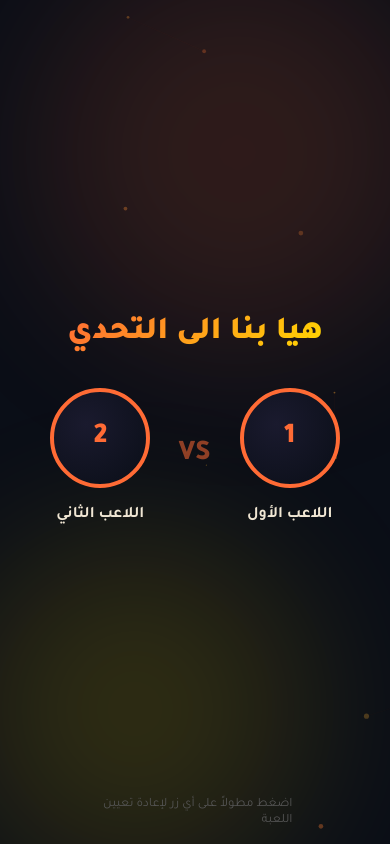
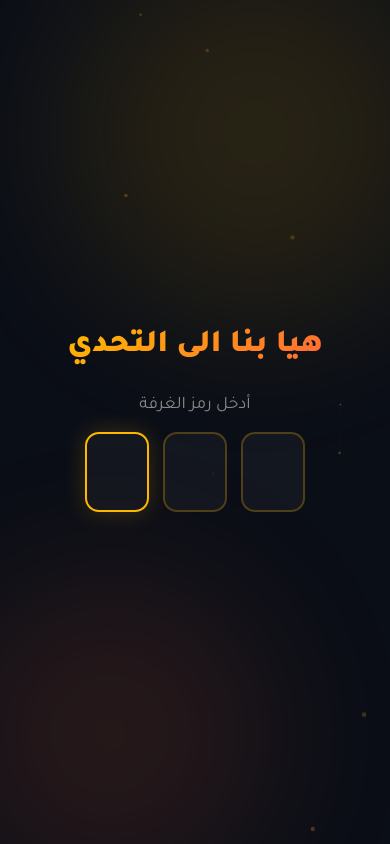
Before and after one commit to exam26p/a, a plain HTML site: page index.html in a window 390 px wide. Drawn offline with Linux system fonts and the light colour scheme; no server answers.

Commit message:
Update index.html

```diff
--- a/index.html
+++ b/index.html
@@ -6,228 +6,120 @@
     <title>التحدي</title>
     <link href="https://fonts.googleapis.com/css2?family=Tajawal:wght@200;400;700;900&display=swap" rel="stylesheet">
     <style>
-        * {
-            margin: 0;
-            padding: 0;
-            box-sizing: border-box;
-        }
-
+        * { margin: 0; padding: 0; box-sizing: border-box; }
         body {
             font-family: 'Tajawal', sans-serif;
             background: #0a0e17;
             color: #f0e6d3;
             min-height: 100vh;
-            overflow: hidden;
+            overflow-x: hidden;
             position: relative;
         }
-
-        canvas#bg {
-            position: fixed;
-            top: 0;
-            left: 0;
-            width: 100%;
-            height: 100%;
-            z-index: 0;
+        canvas#bg { position: fixed; top: 0; left: 0; width: 100%; height: 100%; z-index: 0; }
+        .content {
+            position: relative; z-index: 1;
+            display: flex; flex-direction: column; align-items: center; justify-content: center;
+            min-height: 100vh; padding: 20px; gap: 24px;
         }
-
-        .content {
-            position: relative;
-            z-index: 1;
-            display: flex;
-            flex-direction: column;
-            align-items: center;
-            justify-content: center;
-            min-height: 100vh;
-            padding: 20px;
-            gap: 10px;
+        h1 {
+            font-size: clamp(2rem, 6vw, 3.5rem); font-weight: 900;
+            background: linear-gradient(135deg, #FFB800, #FF6B35);
+            background-clip: text; -webkit-background-clip: text; -webkit-text-fill-color: transparent;
+            text-align: center; animation: titleFloat 3s ease-in-out infinite;
         }
-
-        h1 {
-            font-size: clamp(2rem, 6vw, 3.5rem);
-            font-weight: 900;
-            background: linear-gradient(135deg, #ff6b35, #ffd700);
-            background-clip: text;
-            -webkit-background-clip: text;
-            -webkit-text-fill-color: transparent;
-            margin-bottom: 20px;
-            text-align: center;
-            animation: titleFloat 3s ease-in-out infinite;
+        @keyframes titleFloat { 0%,100%{transform:translateY(0)} 50%{transform:translateY(-8px)} }
+        .code-section { text-align: center; }
+        .code-label { font-size: 1.1rem; color: #888; margin-bottom: 16px; font-weight: 400; }
+        .code-inputs { display: flex; gap: 14px; direction: ltr; justify-content: center; }
+        .code-digit {
+            width: 64px; height: 80px; text-align: center;
+            font-size: 2.2rem; font-weight: 900; font-family: 'Tajawal', sans-serif;
+            border: 2px solid rgba(255, 184, 0, 0.25); border-radius: 14px;
+            background: rgba(255, 255, 255, 0.04); color: #FFB800;
+            outline: none; transition: all 0.3s; caret-color: #FFB800;
         }
-
-        @keyframes titleFloat {
-            0%, 100% { transform: translateY(0); }
-            50% { transform: translateY(-8px); }
+        .code-digit:focus { border-color: #FFB800; box-shadow: 0 0 24px rgba(255, 184, 0, 0.2); }
+        .join-area { display: none; flex-direction: column; align-items: center; gap: 20px; margin-top: 10px; }
+        .join-area.show { display: flex; }
+        .join-title { font-size: 1rem; color: #666; }
+        .players-row { display: flex; gap: clamp(24px, 6vw, 70px); align-items: center; }
+        .player-col { display: flex; flex-direction: column; align-items: center; gap: 14px; }
+        .p-btn {
+            width: clamp(100px, 16vw, 150px); height: clamp(100px, 16vw, 150px);
+            border-radius: 50%; border: 4px solid #FF6B35;
+            background: radial-gradient(circle at 35% 35%, #1a1a2e, #0a0e17);
+            cursor: pointer; transition: all 0.4s cubic-bezier(0.4, 0, 0.2, 1);
+            display: flex; align-items: center; justify-content: center;
+            font-size: clamp(1.6rem, 3.5vw, 2.5rem); color: #FF6B35; font-weight: 900;
+            position: relative; overflow: hidden; font-family: 'Tajawal', sans-serif;
         }
-
-        .players-row {
-            display: flex;
-            gap: clamp(30px, 8vw, 100px);
-            align-items: center;
+        .p-btn.p2 { border-color: #00c9a7; color: #00c9a7; }
+        .p-btn::before {
+            content: ''; position: absolute; inset: 0; border-radius: 50%;
+            background: radial-gradient(circle, rgba(255,107,53,0.2), transparent 70%);
+            opacity: 0; transition: opacity 0.4s;
         }
-
-        .player-col {
-            display: flex;
-            flex-direction: column;
-            align-items: center;
-            gap: 18px;
+        .p-btn.p2::before { background: radial-gradient(circle, rgba(0,201,167,0.2), transparent 70%); }
+        .p-btn:hover:not(.reserved)::before { opacity: 1; }
+        .p-btn:hover:not(.reserved) { transform: scale(1.1); box-shadow: 0 0 35px rgba(255,107,53,0.4); }
+        .p-btn.p2:hover:not(.reserved) { box-shadow: 0 0 35px rgba(0,201,167,0.4); }
+        .p-btn:active:not(.reserved) { transform: scale(0.95); }
+        .p-btn.reserved { border-color: #333 !important; cursor: not-allowed; opacity: 0.4; transform: none !important; box-shadow: none !important; }
+        .p-btn.reserved .btn-icon { display: none; }
+        .p-btn.reserved::after { content: 'محجوز'; position: absolute; font-size: clamp(0.75rem, 1.8vw, 1rem); color: #ff4444; font-weight: 700; font-family: 'Tajawal', sans-serif; }
+        .p-name { font-size: clamp(0.9rem, 2.2vw, 1.2rem); font-weight: 700; }
+        .vs { font-size: clamp(1.2rem, 3vw, 2rem); font-weight: 900; color: #FFB800; animation: vsPulse 1.5s ease-in-out infinite; }
+        @keyframes vsPulse { 0%,100%{opacity:1;transform:scale(1)} 50%{opacity:0.3;transform:scale(1.2)} }
+        .toast {
+            position: fixed; top: 20px; left: 50%; z-index: 1000;
+            transform: translateX(-50%) translateY(-120px);
+            background: #ff4444; color: #fff; padding: 12px 28px; border-radius: 12px;
+            font-weight: 700; font-size: 0.95rem; transition: transform 0.4s cubic-bezier(0.4, 0, 0.2, 1);
+            box-shadow: 0 8px 30px rgba(255, 68, 68, 0.3);
         }
-
-        .p-btn {
-            width: clamp(100px, 18vw, 160px);
-            height: clamp(100px, 18vw, 160px);
-            border-radius: 50%;
-            border: 4px solid #ff6b35;
-            background: radial-gradient(circle at 35% 35%, #1a1a2e, #0a0e17);
-            cursor: pointer;
-            transition: all 0.4s cubic-bezier(0.4, 0, 0.2, 1);
-            display: flex;
-            align-items: center;
-            justify-content: center;
-            font-size: clamp(1.8rem, 4vw, 3rem);
-            color: #ff6b35;
-            font-weight: 900;
-            position: relative;
-            overflow: hidden;
-            font-family: 'Tajawal', sans-serif;
-        }
-
-        .p-btn::before {
-            content: '';
-            position: absolute;
-            inset: 0;
-            border-radius: 50%;
-            background: radial-gradient(circle, rgba(255, 107, 53, 0.25), transparent 70%);
-            opacity: 0;
-            transition: opacity 0.4s;
-        }
-
-        .p-btn:hover:not(.reserved)::before {
-            opacity: 1;
-        }
-
-        .p-btn:hover:not(.reserved) {
-            transform: scale(1.12);
-            box-shadow: 0 0 40px rgba(255, 107, 53, 0.5);
-        }
-
-        .p-btn:active:not(.reserved) {
-            transform: scale(0.95);
-        }
-
-        .p-btn.reserved {
-            border-color: #444;
-            cursor: not-allowed;
-            opacity: 0.45;
-            transform: none !important;
-            box-shadow: none !important;
-        }
-
-        .p-btn.reserved .btn-icon {
-            display: none;
-        }
-
-        .p-btn.reserved::after {
-            content: 'محجوز';
-            position: absolute;
-            font-size: clamp(0.8rem, 2vw, 1.1rem);
-            color: #ff4444;
-            font-weight: 700;
-            font-family: 'Tajawal', sans-serif;
-        }
-
-        .p-name {
-            font-size: clamp(1rem, 2.5vw, 1.4rem);
-            font-weight: 700;
-        }
-
-        .vs {
-            font-size: clamp(1.5rem, 4vw, 2.5rem);
-            font-weight: 900;
-            color: #ff6b35;
-            animation: vsPulse 1.5s ease-in-out infinite;
-        }
-
-        @keyframes vsPulse {
-            0%, 100% { opacity: 1; transform: scale(1); }
-            50% { opacity: 0.4; transform: scale(1.25); }
-        }
-
-        .glow-orb {
-            position: fixed;
-            border-radius: 50%;
-            filter: blur(80px);
-            opacity: 0.15;
-            pointer-events: none;
-            z-index: 0;
-        }
-
-        .orb1 {
-            width: 400px;
-            height: 400px;
-            background: #ff6b35;
-            top: -100px;
-            right: -100px;
-            animation: orbMove1 8s ease-in-out infinite;
-        }
-
-        .orb2 {
-            width: 350px;
-            height: 350px;
-            background: #ffd700;
-            bottom: -100px;
-            left: -100px;
-            animation: orbMove2 10s ease-in-out infinite;
-        }
-
-        @keyframes orbMove1 {
-            0%, 100% { transform: translate(0, 0); }
-            50% { transform: translate(-60px, 60px); }
-        }
-
-        @keyframes orbMove2 {
-            0%, 100% { transform: translate(0, 0); }
-            50% { transform: translate(60px, -60px); }
-        }
-
-        .reset-note {
-            position: fixed;
-            bottom: 15px;
-            left: 50%;
-            transform: translateX(-50%);
-            font-size: 0.8rem;
-            color: #555;
-            z-index: 2;
-        }
+        .toast.show { transform: translateX(-50%) translateY(0); }
+        .glow-orb { position: fixed; border-radius: 50%; filter: blur(80px); opacity: 0.12; pointer-events: none; z-index: 0; }
+        .orb1 { width: 380px; height: 380px; background: #FFB800; top: -100px; right: -100px; animation: orbMove1 8s ease-in-out infinite; }
+        .orb2 { width: 320px; height: 320px; background: #FF6B35; bottom: -100px; left: -100px; animation: orbMove2 10s ease-in-out infinite; }
+        @keyframes orbMove1 { 0%,100%{transform:translate(0,0)} 50%{transform:translate(-50px,50px)} }
+        @keyframes orbMove2 { 0%,100%{transform:translate(0,0)} 50%{transform:translate(50px,-50px)} }
     </style>
 </head>
 <body>
     <canvas id="bg"></canvas>
     <div class="glow-orb orb1"></div>
     <div class="glow-orb orb2"></div>
+    <div class="toast" id="toast"></div>
+
     <div class="content">
         <h1>هيا بنا الى التحدي</h1>
-        <div class="players-row">
-            <div class="player-col">
-                <button class="p-btn" id="btn1" onclick="selectPlayer(1)">
-                    <span class="btn-icon">1</span>
-                </button>
-                <span class="p-name">اللاعب الأول</span>
+        <div class="code-section">
+            <div class="code-label">أدخل رمز الغرفة</div>
+            <div class="code-inputs">
+                <input type="text" maxlength="1" class="code-digit" id="d1" inputmode="numeric" autocomplete="off">
+                <input type="text" maxlength="1" class="code-digit" id="d2" inputmode="numeric" autocomplete="off">
+                <input type="text" maxlength="1" class="code-digit" id="d3" inputmode="numeric" autocomplete="off">
             </div>
-            <span class="vs">VS</span>
-            <div class="player-col">
-                <button class="p-btn" id="btn2" onclick="selectPlayer(2)">
-                    <span class="btn-icon">2</span>
-                </button>
-                <span class="p-name">اللاعب الثاني</span>
+        </div>
+        <div class="join-area" id="joinArea">
+            <div class="join-title">اختر فتحة اللاعب</div>
+            <div class="players-row">
+                <div class="player-col">
+                    <button class="p-btn" id="joinBtn1" onclick="joinRoom(1)"><span class="btn-icon">1</span></button>
+                    <span class="p-name">اللاعب الأول</span>
+                </div>
+                <span class="vs">VS</span>
+                <div class="player-col">
+                    <button class="p-btn p2" id="joinBtn2" onclick="joinRoom(2)"><span class="btn-icon">2</span></button>
+                    <span class="p-name">اللاعب الثاني</span>
+                </div>
             </div>
         </div>
     </div>
-    <div class="reset-note">اضغط مطولاً على أي زر لإعادة تعيين اللعبة</div>
 
     <script src="https://www.gstatic.com/firebasejs/9.23.0/firebase-app-compat.js"></script>
     <script src="https://www.gstatic.com/firebasejs/9.23.0/firebase-database-compat.js"></script>
     <script>
-        /* === Firebase === */
         var firebaseConfig = {
             apiKey: "AIzaSyCEEqEALOCaQo5oSoR8A_Jh9eSpHS8Sz5o",
             authDomain: "game1-bb93e.firebaseapp.com",
@@ -239,132 +131,137 @@
         };
         firebase.initializeApp(firebaseConfig);
         var db = firebase.database();
-        var gameRef = db.ref("a1");
+        var roomRef = null;
+        var roomCode = "";
 
         /* === جسيمات الخلفية === */
         (function initParticles() {
             var canvas = document.getElementById("bg");
             var ctx = canvas.getContext("2d");
-            var w = 0;
-            var h = 0;
-            var particles = [];
-
-            function resize() {
-                w = canvas.width = window.innerWidth;
-                h = canvas.height = window.innerHeight;
-            }
-
+            var w = 0, h = 0, particles = [];
+            function resize() { w = canvas.width = window.innerWidth; h = canvas.height = window.innerHeight; }
             resize();
             window.addEventListener("resize", resize);
-
-            /* إنشاء الجسيمات */
-            for (var i = 0; i < 70; i++) {
-                particles.push({
-                    x: Math.random() * 2000,
-                    y: Math.random() * 2000,
-                    r: Math.random() * 2.2 + 0.4,
-                    dx: (Math.random() - 0.5) * 0.6,
-                    dy: (Math.random() - 0.5) * 0.6,
-                    hue: 20 + Math.random() * 25,
-                    alpha: 0.2 + Math.random() * 0.5
-                });
+            for (var i = 0; i < 60; i++) {
+                particles.push({ x: Math.random()*2000, y: Math.random()*2000, r: Math.random()*2+0.4, dx: (Math.random()-0.5)*0.5, dy: (Math.random()-0.5)*0.5, hue: 30+Math.random()*20, alpha: 0.15+Math.random()*0.4 });
             }
-
-            /* رسم الإطار */
             function draw() {
                 ctx.clearRect(0, 0, w, h);
-
-                /* رسم الجسيمات */
                 for (var i = 0; i < particles.length; i++) {
                     var p = particles[i];
-                    ctx.beginPath();
-                    ctx.arc(p.x, p.y, p.r, 0, Math.PI * 2);
-                    ctx.fillStyle = "hsla(" + p.hue + ", 100%, 60%, " + p.alpha + ")";
-                    ctx.fill();
-
-                    /* حركة */
-                    p.x = p.x + p.dx;
-                    p.y = p.y + p.dy;
-                    if (p.x < 0 || p.x > w) { p.dx = p.dx * -1; }
-                    if (p.y < 0 || p.y > h) { p.dy = p.dy * -1; }
+                    ctx.beginPath(); ctx.arc(p.x, p.y, p.r, 0, Math.PI*2);
+                    ctx.fillStyle = "hsla(" + p.hue + ",100%,60%," + p.alpha + ")"; ctx.fill();
+                    p.x += p.dx; p.y += p.dy;
+                    if (p.x < 0 || p.x > w) p.dx *= -1;
+                    if (p.y < 0 || p.y > h) p.dy *= -1;
                 }
-
-                /* رسم الخطوط بين الجسيمات القريبة */
                 for (var i = 0; i < particles.length; i++) {
-                    for (var j = i + 1; j < particles.length; j++) {
-                        var dx = particles[i].x - particles[j].x;
-                        var dy = particles[i].y - particles[j].y;
-                        var dist = Math.sqrt(dx * dx + dy * dy);
-                        if (dist < 130) {
-                            ctx.beginPath();
-                            ctx.moveTo(particles[i].x, particles[i].y);
-                            ctx.lineTo(particles[j].x, particles[j].y);
-                            var lineAlpha = 0.12 * (1 - dist / 130);
-                            ctx.strokeStyle = "rgba(255, 107, 53, " + lineAlpha + ")";
-                            ctx.lineWidth = 0.6;
-                            ctx.stroke();
+                    for (var j = i+1; j < particles.length; j++) {
+                        var dx = particles[i].x - particles[j].x, dy = particles[i].y - particles[j].y;
+                        var dist = Math.sqrt(dx*dx + dy*dy);
+                        if (dist < 120) {
+                            ctx.beginPath(); ctx.moveTo(particles[i].x, particles[i].y); ctx.lineTo(particles[j].x, particles[j].y);
+                            ctx.strokeStyle = "rgba(255,184,0," + (0.1*(1-dist/120)) + ")"; ctx.lineWidth = 0.5; ctx.stroke();
                         }
                     }
                 }
-
                 requestAnimationFrame(draw);
             }
-
             draw();
         })();
 
-        /* === اختيار اللاعب === */
-        function selectPlayer(num) {
-            var btn = document.getElementById("btn" + num);
-            var key = "player" + num + "Reserved";
+        /* === إدخال رمز الغرفة === */
+        var d1 = document.getElementById("d1");
+        var d2 = document.getElementById("d2");
+        var d3 = document.getElementById("d3");
+        d1.focus();
 
-            gameRef.child(key).once("value").then(function(snap) {
-                if (snap.val() === true) {
-                    return;
-                }
-                gameRef.child(key).set(true).then(function() {
-                    btn.classList.add("reserved");
-                    setTimeout(function() {
-                        window.location.href = "player" + num + ".html";
-                    }, 900);
-                });
+        d1.addEventListener("input", function() {
+            this.value = this.value.replace(/\D/g, "");
+            if (this.value.length === 1) d2.focus();
+            checkCodeComplete();
+        });
+        d2.addEventListener("input", function() {
+            this.value = this.value.replace(/\D/g, "");
+            if (this.value.length === 1) d3.focus();
+            if (this.value.length === 0) d1.focus();
+            checkCodeComplete();
+        });
+        d3.addEventListener("input", function() {
+            this.value = this.value.replace(/\D/g, "");
+            if (this.value.length === 0) d2.focus();
+            checkCodeComplete();
+        });
+        d1.addEventListener("keydown", function(e) { if (e.key === "Backspace" && this.value === "") d1.focus(); });
+        d2.addEventListener("keydown", function(e) { if (e.key === "Backspace" && this.value === "") d1.focus(); });
+        d3.addEventListener("keydown", function(e) { if (e.key === "Backspace" && this.value === "") d2.focus(); });
+
+        /* دعم اللصق */
+        var allDigits = document.querySelectorAll(".code-digit");
+        for (var i = 0; i < allDigits.length; i++) {
+            allDigits[i].addEventListener("paste", function(e) {
+                e.preventDefault();
+                var text = (e.clipboardData || window.clipboardData).getData("text").trim();
+                var digits = text.replace(/\D/g, "").slice(0, 3);
+                if (digits.length >= 1) d1.value = digits[0];
+                if (digits.length >= 2) d2.value = digits[1];
+                if (digits.length >= 3) d3.value = digits[2];
+                d3.focus();
+                checkCodeComplete();
             });
         }
 
-        /* === إعادة تعيين بالضغط المطول === */
-        var longTimer = null;
+        function checkCodeComplete() {
+            var code = d1.value + d2.value + d3.value;
+            if (code.length === 3) {
+                roomCode = code;
+                connectToRoom();
+            } else {
+                roomCode = "";
+                document.getElementById("joinArea").classList.remove("show");
+                if (roomRef) { roomRef.off(); roomRef = null; }
+            }
+        }
 
-        document.getElementById("btn1").addEventListener("pointerdown", function() {
-            longTimer = setTimeout(resetGame, 1500);
-        });
-        document.getElementById("btn2").addEventListener("pointerdown", function() {
-            longTimer = setTimeout(resetGame, 1500);
-        });
-        document.getElementById("btn1").addEventListener("pointerup", function() {
-            clearTimeout(longTimer);
-        });
-        document.getElementById("btn2").addEventListener("pointerup", function() {
-            clearTimeout(longTimer);
-        });
+        function connectToRoom() {
+            if (roomRef) { roomRef.off(); }
+            roomRef = db.ref("rooms/" + roomCode);
+            document.getElementById("joinArea").classList.add("show");
 
-        function resetGame() {
-            gameRef.remove().then(function() {
-                location.reload();
+            roomRef.child("player1Joined").on("value", function(snap) {
+                var btn = document.getElementById("joinBtn1");
+                if (snap.val()) { btn.classList.add("reserved"); } else { btn.classList.remove("reserved"); }
+            });
+            roomRef.child("player2Joined").on("value", function(snap) {
+                var btn = document.getElementById("joinBtn2");
+                if (snap.val()) { btn.classList.add("reserved"); } else { btn.classList.remove("reserved"); }
             });
         }
 
-        /* === الاستماع لحالة الحجز من Firebase === */
-        gameRef.child("player1Reserved").on("value", function(snap) {
-            if (snap.val()) {
-                document.getElementById("btn1").classList.add("reserved");
-            }
-        });
+        /* === الانضمام للغرفة === */
+        function joinRoom(playerNum) {
+            if (!roomRef) return;
+            var joinKey = "player" + playerNum + "Joined";
+            roomRef.transaction(function(data) {
+                if (data === null) { data = {}; }
+                if (data[joinKey]) { return; }
+                data[joinKey] = true;
+                return data;
+            }, function(error, committed) {
+                if (committed) {
+                    window.location.href = "player" + playerNum + ".html?room=" + roomCode;
+                } else {
+                    showToast("هذه الفتحة محجوزة بالفعل!");
+                }
+            });
+        }
 
-        gameRef.child("player2Reserved").on("value", function(snap) {
-            if (snap.val()) {
-                document.getElementById("btn2").classList.add("reserved");
-            }
-        });
+        function showToast(msg) {
+            var t = document.getElementById("toast");
+            t.textContent = msg;
+            t.classList.add("show");
+            setTimeout(function() { t.classList.remove("show"); }, 2500);
+        }
     </script>
 </body>
 </html>
```
